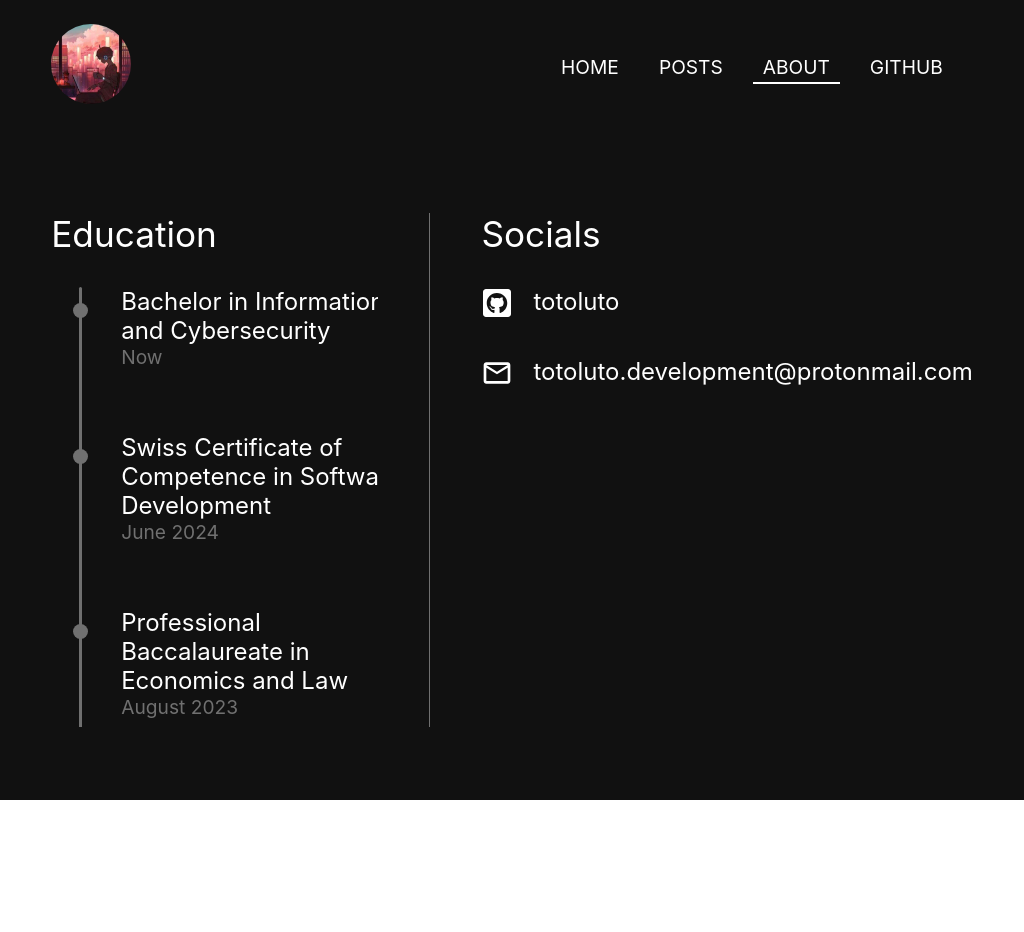
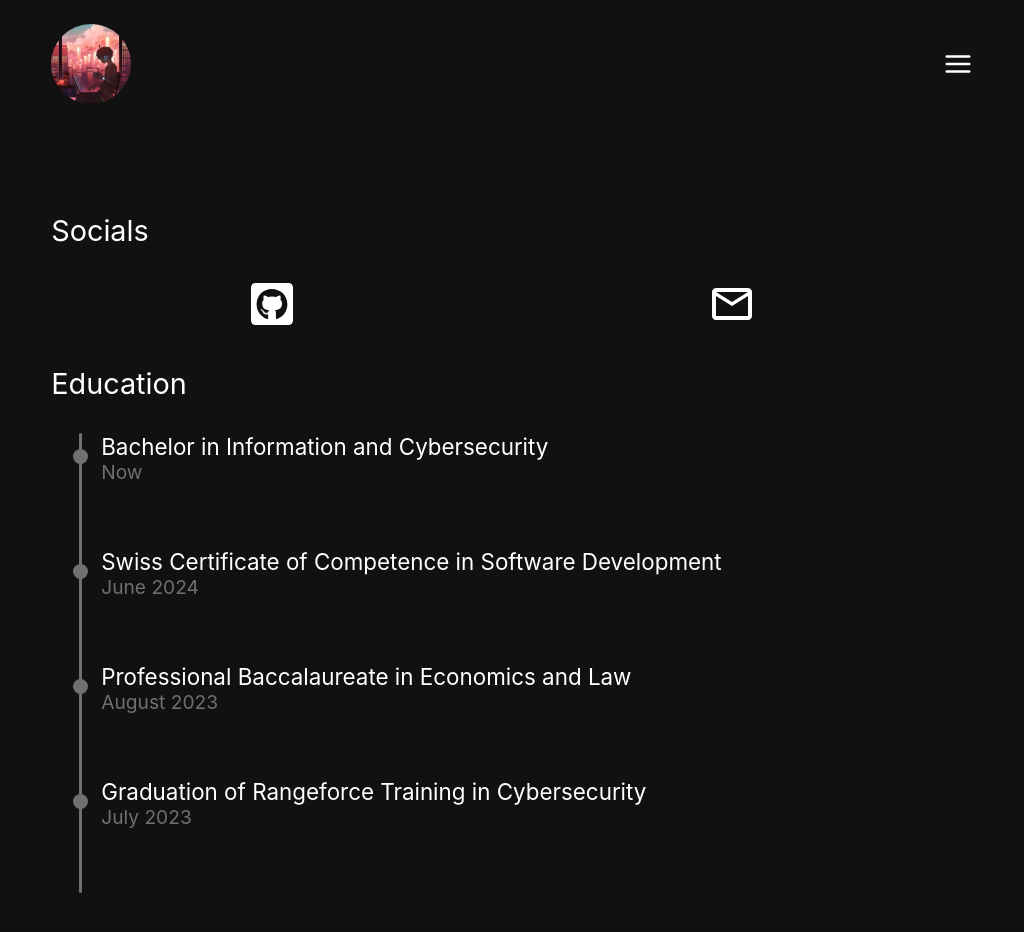
Before and after one commit to totoluto/portfolio, a React (Create React App) app: page /about in a window 1024 px wide. Before the commit the page ends 800 px from the top, so only its background shows below. Built offline with nearby package versions, Linux system fonts and the light colour scheme.

Commit message:
make website completely responsive

```diff
--- a/src/App.css
+++ b/src/App.css
@@ -1,3 +1,9 @@
+html, body {
+  margin: 0;
+  padding: 0;
+  background-color: rgb(17, 17, 17);
+}
+
 .App {
   height: 100dvh;
   width: 100dvw;
@@ -314,8 +320,12 @@
   padding-right: 20px;
 }
 
-/* Phones (portrait and landscape) */
-@media only screen and (max-width: 480px) {
+.burger {
+  display: none;
+  cursor: pointer;
+}
+
+@media only screen and (max-width: 810px) {
 
   .App {
     font-size: 1.2rem;
@@ -435,14 +445,204 @@
     font-size: 1.4rem;
   }
 
-}
+  .burger {
+    display: block;
+  }
 
-/* Tablets (portrait mode) */
-@media only screen and (min-width: 481px) and (max-width: 768px) {
+  .nav {
+    display: flex;
+    flex-direction: column;
+    position: fixed;
+    top: calc(3dvh + 10dvh);
+    height: calc(100% - 3dvh - 10dvh);
+    right: 0;
+    background-color: rgb(17, 17, 17);
+    width: 100dvw;
+    text-align: right;
+    padding-right: 20px;
+    z-index: 2;
+    transition: transform 0.4s ease-in-out;
+    transform: translateX(100%);
+  }
 
+  .nav.open {
+    transform: translateX(0);
+  }
+
+  .NavLink {
+    font-size: 1.8rem;
+    margin-right: 0;
+    margin-bottom: 20px;
+    transition: font-size 300ms, font-weight 300ms;
+  }
+
+  .NavLink.active::after {
+    transform: scale(0);
+  }
+
+  .NavLink:hover::after {
+    transform: scale(0);
+  }
+
+  .NavLink.active {
+    font-size: 2rem;
+    font-weight: bold;
+  }
 }
 
 /* Tablets (landscape mode) */
-@media only screen and (min-width: 769px) and (max-width: 1024px) {
+@media only screen and (min-width: 811px) and (max-width: 1080px) {
+  .App {
+    font-size: 1.2rem;
+    height: 100%;
+  }
 
+  .home {
+    width: 85%;
+  }
+
+  .posts {
+    width: 85%;
+  }
+
+  .about {
+    flex-direction: column-reverse;
+  }
+
+  .title {
+    font-size: 1.8rem;
+  }
+
+  .subtitle {
+    font-size: 1.4rem;
+  }
+
+  .corrupted {
+    font-size: calc(1.2rem + 2px);
+  }
+
+  #projects{
+    font-size: 1.4rem;
+  }
+
+  .project-title{
+    font-size: 1.4rem;
+  }
+
+  .projectList {
+    height: 100%;
+  }
+
+  .project-bg {
+    width: calc(100% / 3);
+  }
+
+  .project-box {
+    width: calc(100% - 20px);
+    height: calc(100% - 20px);
+    padding: 10px;
+  }
+
+  .site {
+    align-items: flex-start;
+  }
+
+  .read-more {
+    padding-bottom: 40px;
+  }
+
+  .contact {
+    width: 90%;
+  }
+
+  .contactTitle {
+    font-size: 1.8rem;
+  }
+
+  .contactIconText {
+    display: none;
+  }
+
+  .contactIcon svg  {
+    height: 3rem;
+    width: 3rem;
+  }
+
+  .contactContent {
+    display: flex;
+    justify-content: space-around;
+    width: 100%;
+  }
+
+  .educationTitle {
+    font-size: 1.8rem;
+  }
+
+  .education {
+    width: 90%;
+    padding: 0 5dvw 0 5dvw;
+    border-right: none;
+  }
+
+  .educationTimelineScroll {
+    overflow: hidden;
+    max-height: 100%;
+    padding-bottom: 40px;
+  }
+
+  .educationTimelineContainer {
+    display: flex;
+    padding-left: 50px;
+    padding-right: 25px;
+    padding-bottom: 8dvh;
+    width: 80%;
+  }
+
+  .educationTimelineTitle {
+    font-size: 1.4rem;
+  }
+
+  .burger {
+    display: block;
+  }
+
+  .nav {
+    display: flex;
+    flex-direction: column;
+    position: fixed;
+    top: calc(3dvh + 10dvh);
+    height: calc(100% - 3dvh - 10dvh);
+    right: 0;
+    background-color: rgb(17, 17, 17);
+    width: 100dvw;
+    text-align: right;
+    padding-right: 20px;
+    z-index: 2;
+    transition: transform 0.4s ease-in-out;
+    transform: translateX(100%);
+  }
+
+  .nav.open {
+    transform: translateX(0);
+  }
+
+  .NavLink {
+    font-size: 1.8rem;
+    margin-right: 0;
+    margin-bottom: 20px;
+    transition: font-size 300ms, font-weight 300ms;
+  }
+
+  .NavLink.active::after {
+    transform: scale(0);
+  }
+
+  .NavLink:hover::after {
+    transform: scale(0);
+  }
+
+  .NavLink.active {
+    font-size: 2rem;
+    font-weight: bold;
+  }
 }
--- a/src/App.js
+++ b/src/App.js
@@ -7,18 +7,27 @@ import About from "./Sites/About";
 import WordPressVirus from "./Sites/Posts/WordPressVirus";
 import BertrandParadox from "./Sites/Posts/BertrandParadox";
 import DiscordVirus from "./Sites/Posts/DiscordVirus";
+import {useState} from "react";
+import {FiMenu, FiX} from "react-icons/fi";
 
 function App() {
+  const [menuOpen, setMenuOpen] = useState(false);
+
   return (
     <div className="App">
       <BrowserRouter>
         <header className={'header'}>
-          <Link to="/"><img className={'logo'} src={pfp} alt={"Profile totoluto"}/></Link>
-          <nav className={'nav'}>
-            <NavLink to="/" className="NavLink">HOME</NavLink>
-            <NavLink to="/posts" className="NavLink">POSTS</NavLink>
-            <NavLink to="/about" className="NavLink">ABOUT</NavLink>
-            <a href={"https://github.com/totoluto"} rel="noreferrer" target={"_blank"} className={"NavLink"}>GITHUB</a>
+          <Link to="/" onClick={() => setMenuOpen(false)}>
+            <img className={'logo'} src={pfp} alt={"Profile totoluto"} />
+          </Link>
+          <div className="burger" onClick={() => setMenuOpen(!menuOpen)}>
+            {menuOpen ? <FiX size={30} color="white" /> : <FiMenu size={30} color="white" />}
+          </div>
+          <nav className={menuOpen ? 'nav open' : 'nav'}>
+            <NavLink to="/" className="NavLink" onClick={() => setMenuOpen(false)}>HOME</NavLink>
+            <NavLink to="/posts" className="NavLink" onClick={() => setMenuOpen(false)}>POSTS</NavLink>
+            <NavLink to="/about" className="NavLink" onClick={() => setMenuOpen(false)}>ABOUT</NavLink>
+            <a href={"https://github.com/totoluto"} rel="noreferrer" target={"_blank"} className={"NavLink"} onClick={() => setMenuOpen(false)}>GITHUB</a>
           </nav>
         </header>
         <div className={"app-content"}>
@@ -28,7 +37,7 @@ function App() {
             <Route path="/about" element={<About/>}/>
             {/*Posts, below*/}
             <Route path="/posts/wordpressVirus" element={<WordPressVirus/>}/>
-            <Route path="'/posts/discordVirus'" element={<DiscordVirus/>}/>
+            <Route path="/posts/discordVirus" element={<DiscordVirus/>}/>
             <Route path="/posts/bertrandParadox" element={<BertrandParadox/>}/>
           </Routes>
         </div>
```
